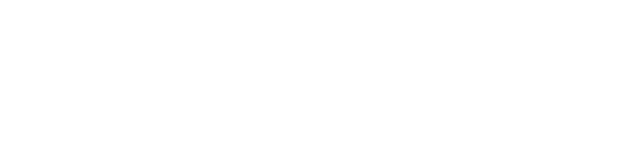
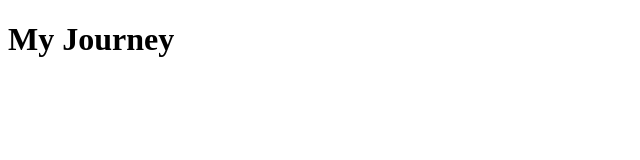
Before and after one commit to JonasMahlburg/My_Journey_Web, a plain HTML site: page index.html in a window 1280 px wide. Shown: the whole page, without its empty margins (0-640 px from the left). Drawn offline with Linux system fonts and the light colour scheme.

Commit message:
feat: added icons and first html

```diff
--- a/ndex.html
+++ b/index.html
@@ -4,8 +4,13 @@
     <meta charset="UTF-8">
     <meta name="viewport" content="width=device-width, initial-scale=1.0">
     <title>My_Journey</title>
-</head>
-<body>
+    <link rel="stylesheet" href="style.css">
+    </head>
 
-</body>
-</html>
+    <body>
+        <header>
+            <h1>My Journey</h1>
+        </header>
+    </body>
+
+    </html>
--- /dev/null
+++ b/style.css
@@ -0,0 +1,3 @@
+header{
+    color: black;
+}
```
Also changed, not shown: 3 other files.
